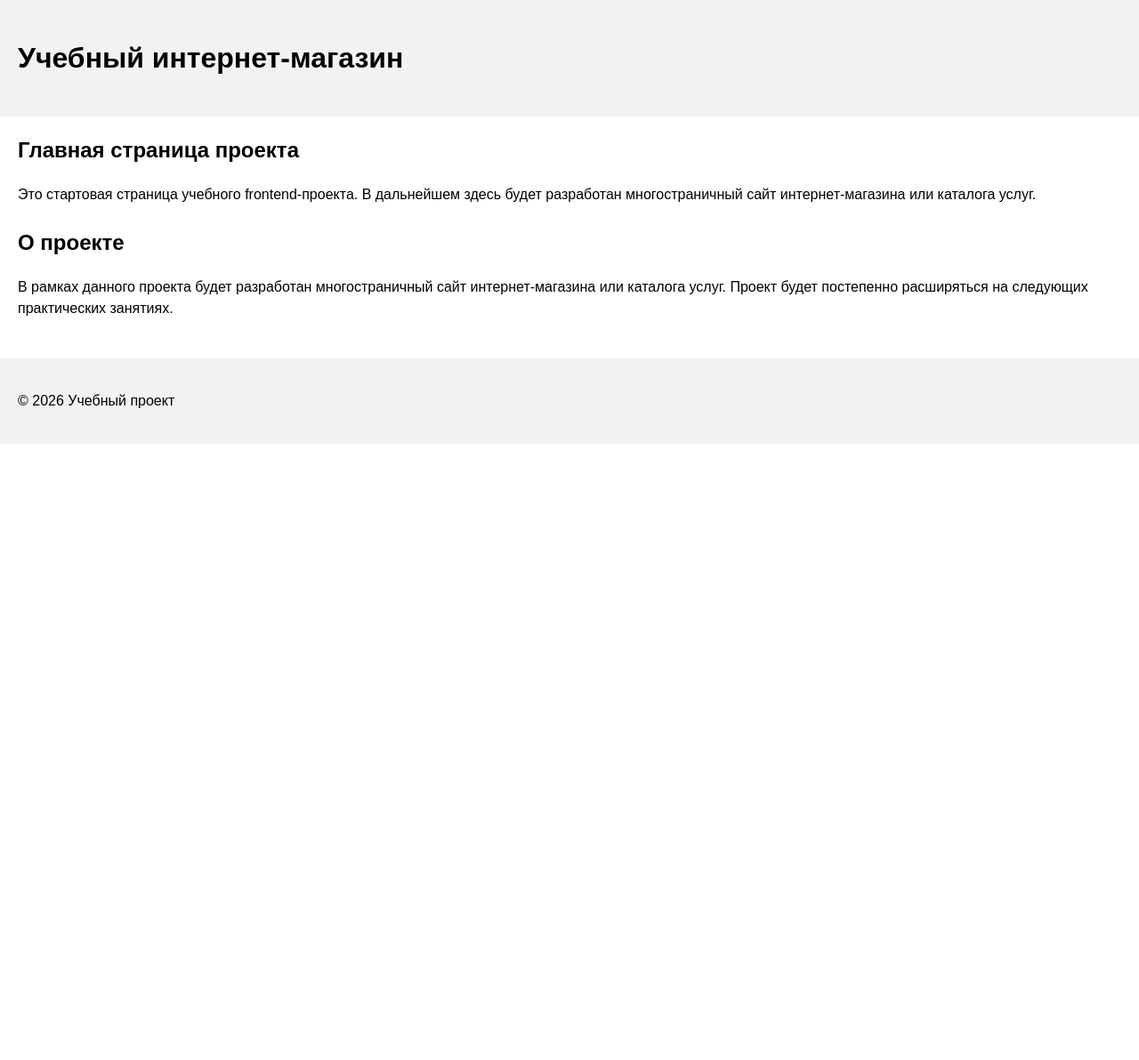
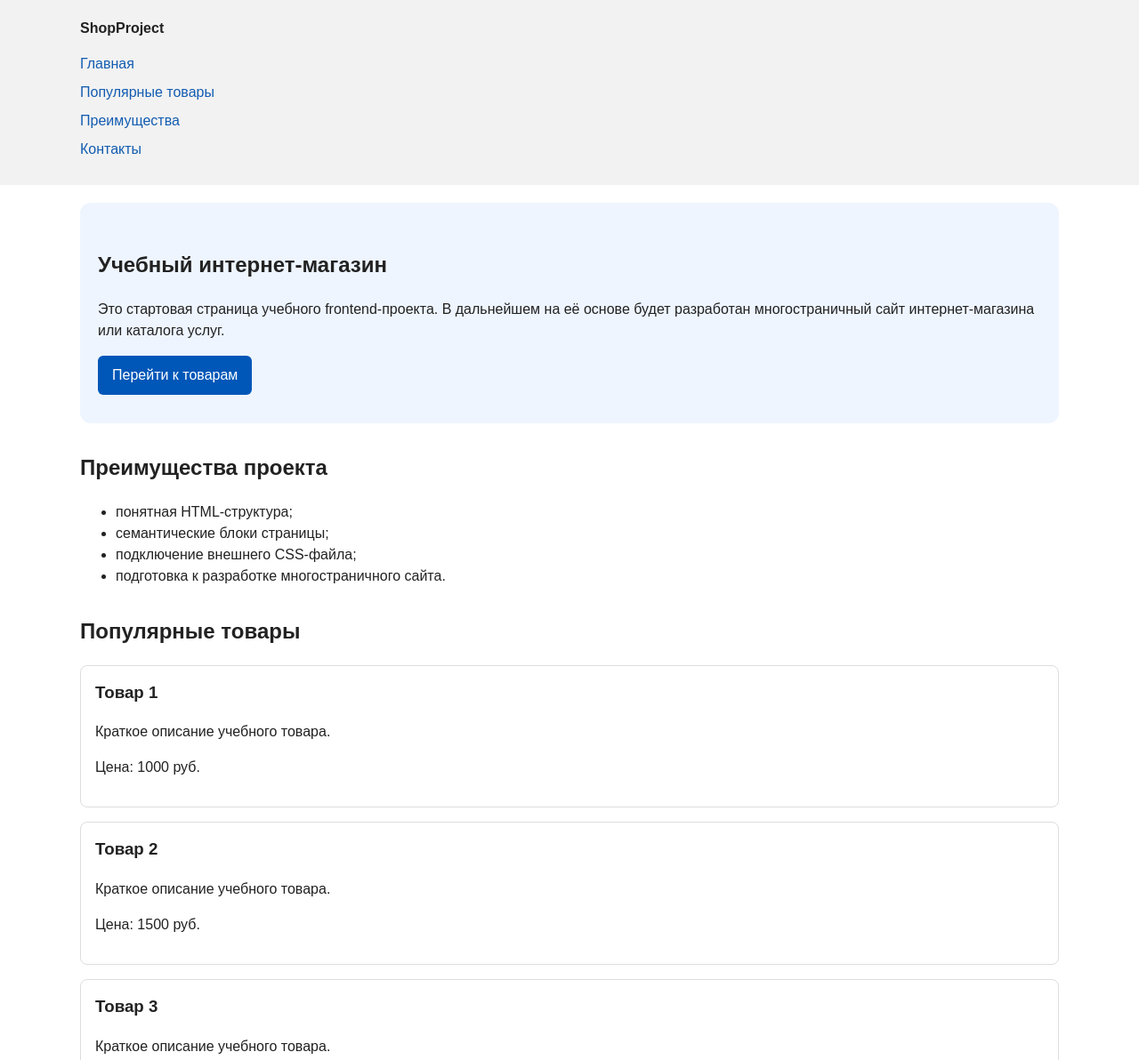
Before and after one commit to wqlwr/kr1-html-css-shop, a plain HTML site: page index.html in a window 1280 px wide. Shown: the top 1192 px of the page at 89% size. Before the commit the page ends 800 px from the top, so only its background shows below. Drawn offline with Linux system fonts and the light colour scheme.

Commit message:
feat: add semantic HTML structure and base CSS styles

```diff
--- a/css/style.css
+++ b/css/style.css
@@ -1,22 +1,170 @@
+/*
+  Универсальное правило для всех элементов.
+  border-box делает расчёт размеров более понятным:
+  width включает content, padding и border.
+*/
+* {
+  box-sizing: border-box;
+}
+
+/*
+  Убираем стандартный внешний отступ браузера у body.
+  Без этого вокруг страницы может появиться белая рамка.
+*/
 body {
   margin: 0;
   font-family: Arial, sans-serif;
   line-height: 1.5;
+  color: #222222;
+  background-color: #ffffff;
 }
+
+/*
+  Задаём внутренние отступы для основных областей страницы.
+  Это делает содержимое визуально отделённым от краёв окна браузера.
+*/
 header,
 main,
 footer {
   padding: 20px;
 }
+
+/*
+  Оформляем шапку страницы.
+  Пока используется простой светло-серый фон.
+*/
 header {
   background-color: #f2f2f2;
 }
+
+/*
+  Оформляем подвал страницы тем же фоном,
+  чтобы визуально отделить его от основного содержимого.
+*/
 footer {
   background-color: #f2f2f2;
 }
-section {
-  margin-bottom: 24px;
+
+/*
+  Ограничиваем ширину содержимого шапки,
+  чтобы оно не растягивалось слишком сильно на широких экранах.
+*/
+.site-header {
+  max-width: 1100px;
+  margin: 0 auto;
 }
-section h2 {
+
+/*
+  Оформляем текстовый логотип.
+*/
+.site-logo {
+  font-weight: bold;
+  text-decoration: none;
+  color: #222222;
+}
+
+/*
+  Убираем стандартные отступы и маркеры списка навигации.
+*/
+.site-nav__list {
+  padding: 0;
+  margin: 16px 0 0;
+  list-style: none;
+}
+
+/*
+  Добавляем расстояние между пунктами меню.
+*/
+.site-nav__list li {
+  margin-bottom: 8px;
+}
+
+/*
+  Оформляем ссылки меню.
+*/
+.site-nav__list a {
+  color: #135cb1;
+  text-decoration: none;
+}
+
+/*
+  При наведении мыши подчёркиваем ссылку.
+  Подробно состояния интерфейса будут рассмотрены в практической работе 1.7.
+*/
+.site-nav__list a:hover {
+  text-decoration: underline;
+}
+
+/*
+  Hero-блок — первый крупный блок страницы.
+  Он визуально отделяется от остальных разделов фоном и отступами.
+*/
+.hero {
+  max-width: 1100px;
+  margin: 0 auto 32px;
+  padding: 32px 20px;
+  background-color: #eef5ff;
+  border-radius: 12px;
+}
+
+/*
+  Общий класс для разделов страницы.
+*/
+.section {
+  max-width: 1100px;
+  margin: 0 auto 32px;
+}
+
+/*
+  Убираем лишний верхний отступ у заголовков разделов.
+*/
+.section h2 {
   margin-top: 0;
 }
+/*
+  Карточка товара — самостоятельный блок.
+  На следующих занятиях карточки будут доработаны и выстроены в сетку.
+*/
+.product-card {
+  margin-bottom: 16px;
+  padding: 16px;
+  border: 1px solid #dddddd;
+  border-radius: 8px;
+  background-color: #ffffff;
+}
+
+/*
+  Убираем лишний верхний отступ у заголовка карточки.
+*/
+.product-card h3 {
+  margin-top: 0;
+}
+/*
+  Пока это обычная ссылка, но визуально она оформляется как кнопка.
+*/
+.button {
+  display: inline-block;
+  padding: 10px 16px;
+  color: #ffffff;
+  background-color: #0057b8;
+  text-decoration: none;
+  border-radius: 6px;
+}
+
+/*
+  Простое состояние наведения для кнопки.
+*/
+.button:hover {
+  background-color: #003f86;
+}
+
+/*
+  Дополнительный информационный блок.
+*/
+.aside-info {
+  max-width: 1100px;
+  margin: 0 auto 32px;
+  padding: 16px;
+  border-left: 4px solid #0057b8;
+  background-color: #f7f7f7;
+}
--- a/index.html
+++ b/index.html
@@ -3,33 +3,83 @@
 <head>
   <meta charset="UTF-8">
   <meta name="viewport" content="width=device-width, initial-scale=1.0">
-  <title>Каталог товаров</title>
+  <title>Учебный интернет-магазин</title>
   <link rel="stylesheet" href="css/style.css">
 </head>
 <body>
   <header>
-    <h1>Учебный интернет-магазин</h1>
+  <div class="site-header">
+    <a class="site-logo" href="index.html">ShopProject</a>
+
+    <nav class="site-nav" aria-label="Основная навигация">
+      <ul class="site-nav__list">
+        <li><a href="index.html">Главная</a></li>
+        <li><a href="#popular">Популярные товары</a></li>
+        <li><a href="#advantages">Преимущества</a></li>
+        <li><a href="#contacts">Контакты</a></li>
+      </ul>
+    </nav>
+  </div>
 </header>
 <main>
-    <section>
-      <h2>Главная страница проекта</h2>
+  <section class="hero">
+  <h1>Учебный интернет-магазин</h1>
   <p>
     Это стартовая страница учебного frontend-проекта.
-        В дальнейшем здесь будет разработан многостраничный сайт
+    В дальнейшем на её основе будет разработан многостраничный сайт
     интернет-магазина или каталога услуг.
   </p>
+  <a class="button" href="#popular">Перейти к товарам</a>
 </section>
-    <section>
-      <h2>О проекте</h2>
+
+<section class="section" id="advantages">
+  <h2>Преимущества проекта</h2>
+
+  <ul class="advantages-list">
+    <li>понятная HTML-структура;</li>
+    <li>семантические блоки страницы;</li>
+    <li>подключение внешнего CSS-файла;</li>
+    <li>подготовка к разработке многостраничного сайта.</li>
+  </ul>
+</section>
+
+<section class="section" id="popular">
+  <h2>Популярные товары</h2>
+
+  <article class="product-card">
+    <h3>Товар 1</h3>
+    <p>Краткое описание учебного товара.</p>
+    <p>Цена: 1000 руб.</p>
+  </article>
+
+  <article class="product-card">
+    <h3>Товар 2</h3>
+    <p>Краткое описание учебного товара.</p>
+    <p>Цена: 1500 руб.</p>
+  </article>
+
+  <article class="product-card">
+    <h3>Товар 3</h3>
+    <p>Краткое описание учебного товара.</p>
+    <p>Цена: 2000 руб.</p>
+  </article>
+</section>
+
+<aside class="aside-info">
+  <h2>Информация для студентов</h2>
   <p>
-        В рамках данного проекта будет разработан многостраничный сайт
-        интернет-магазина или каталога услуг. Проект будет постепенно
-        расширяться на следующих практических занятиях.
+    На следующих практических занятиях этот проект будет расширяться:
+    появятся формы, модальное окно, дополнительные страницы, Flex/Grid,
+    БЭМ-структура и адаптивная версия сайта.
   </p>
-    </section>
+</aside>
+
 </main>
-  <footer>
-    <p>&copy; 2026 Учебный проект</p>
+<footer id = "contacts">
+  <p>&copy; 2026 Учебный проект. Все права защищены</p>
+  <p>Дисциплина: Фронтенд и бэкенд разработка</p>
 </footer>
+
+
 </body>
 </html>
```
Also changed, not shown: 1 other file. Lines whose indentation alone changed are shown as unchanged.
